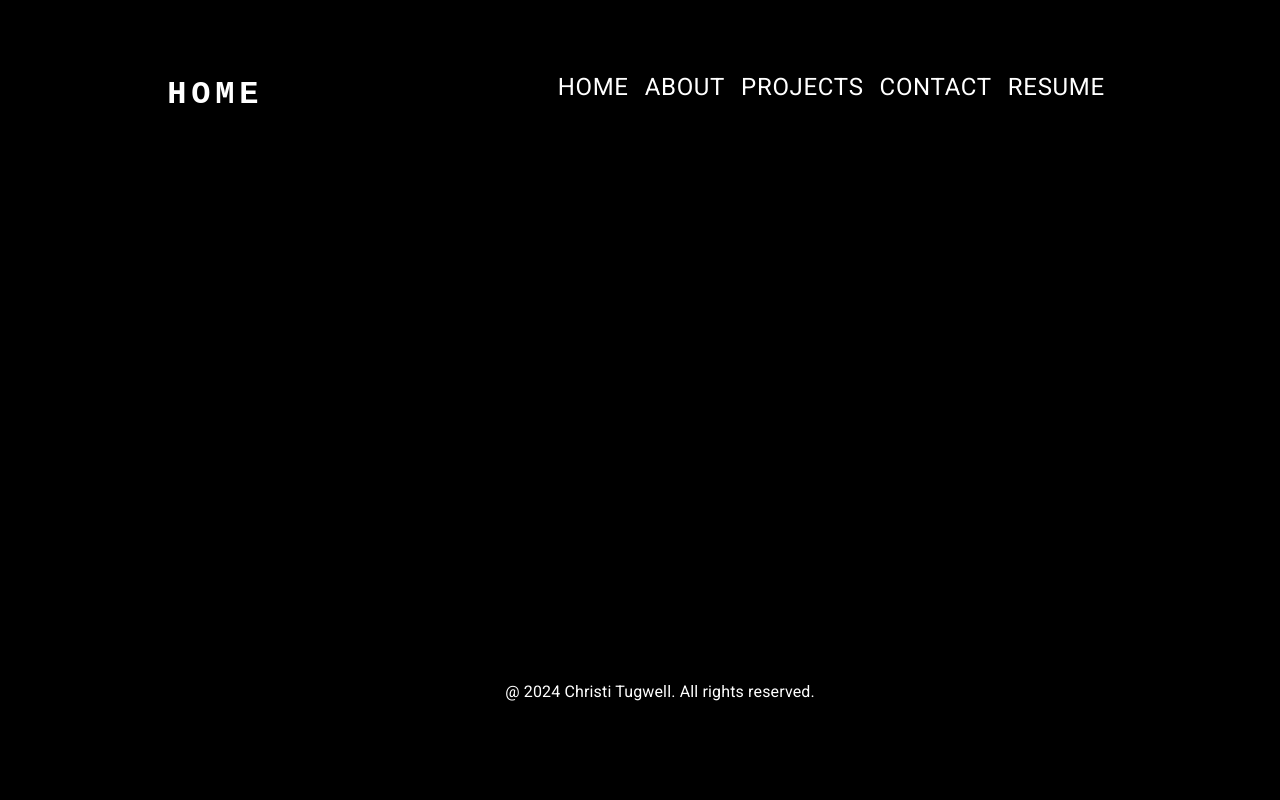
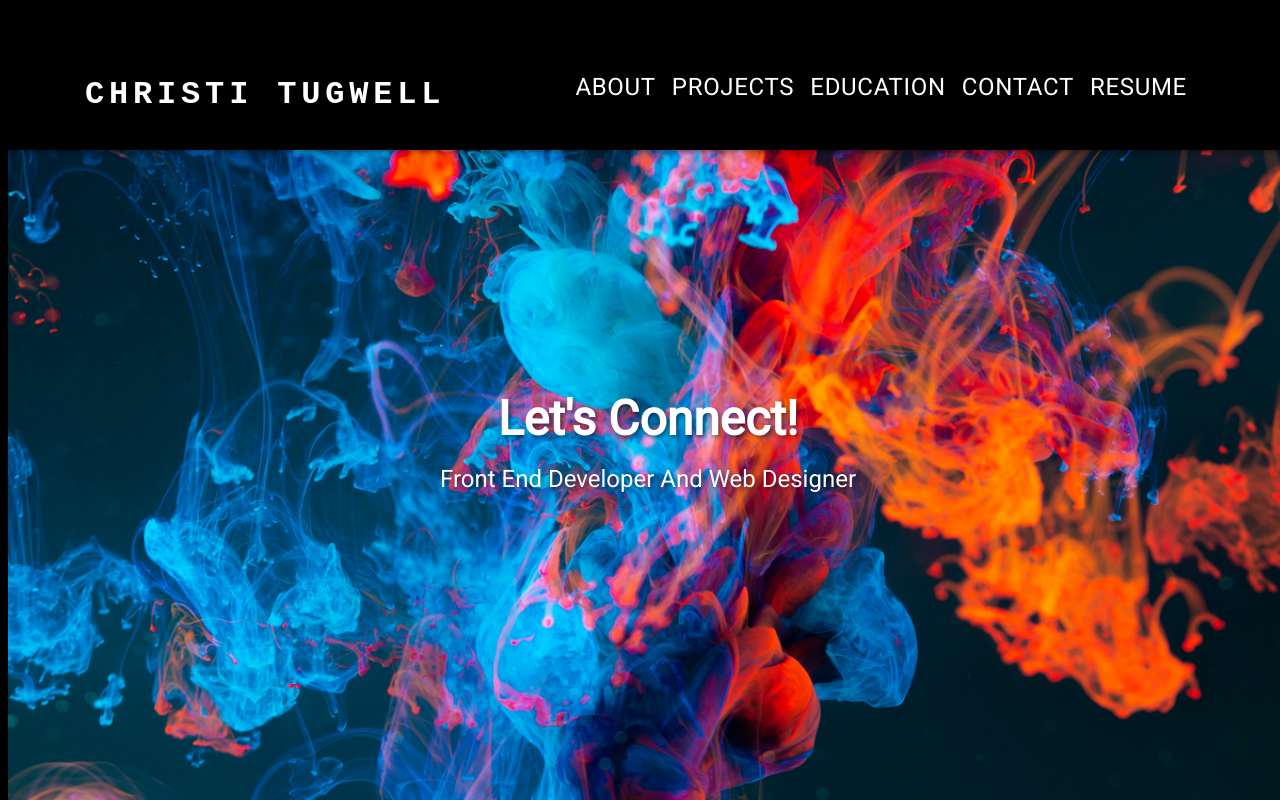
Before and after one commit to tugwellchristi/Portfolio-2.0, a React (Vite) app in the folder React-Portfolio/Portfolio/: page /Contact in a window 1280 px wide. Built offline with nearby package versions, Linux system fonts and the light colour scheme.

Commit message:
started to add styling and content to pages

```diff
--- a/React-Portfolio/Portfolio/src/components/AppBar.jsx
+++ b/React-Portfolio/Portfolio/src/components/AppBar.jsx
@@ -11,9 +11,9 @@ import Button from '@mui/material/Button';
 
 
 const pages = [
-  { name: 'Home', path: '/' },
   { name: 'About', path: '/about' },
   { name: 'Projects', path: '/projects' },
+  { name: 'Education', path: '/education' },
   { name: 'Contact', path: '/contact' },
   { name: 'Resume', path: '/resume' },
 ];
@@ -66,7 +66,7 @@ function ResponsiveAppBar() {
           >
             {/* Link for Home */}
             <Link to="/" style={{ color: 'inherit', textDecoration: 'none' }}>
-              HOME
+              CHRISTI TUGWELL
             </Link>
           </Typography>
 
--- a/React-Portfolio/Portfolio/src/index.jsx
+++ b/React-Portfolio/Portfolio/src/index.jsx
@@ -31,6 +31,10 @@ const router = createBrowserRouter([
         element: <Projects />,
       },
       {
+        path: '/Education',
+        element: <Projects />,
+      },
+      {
         path: '/Contact',
         element: <Contact />,
       },
--- a/React-Portfolio/Portfolio/src/pages/About.jsx
+++ b/React-Portfolio/Portfolio/src/pages/About.jsx
@@ -1,17 +1,53 @@
-export default function About() {
+import * as React from 'react';
+import Box from '@mui/material/Box';
+import Card from '@mui/material/Card';
+import CardContent from '@mui/material/CardContent';
+import Typography from '@mui/material/Typography';
+
+function About() {
+    const backgroundStyles = {
+        height: '750px',
+        width: '100vw',
+        backgroundColor: '#025EA5ff',
+        position: 'fixed',
+        zIndex: 1,
+        display: 'flex',
+        flexDirection: 'column',
+        justifyContent: 'center',
+        alignItems: 'center',
+        flexGrow: 1,
+        marginTop: '60px',
+        textShadow: '2px 2px 4px rgba(0, 0, 0, 0.5)',
+    };
+
+    const fontStyles = {
+        fontFamily: 'monospace',
+        fontWeight: 700,
+        letterSpacing: '.3rem',
+        color: 'white',
+        fontSize: 'calc(2rem /1.3)',
+        margin: '0',
+    };
     return (
-        <div>
-            <h1>Front-end & UX/UI minded with full stack tendencies.</h1>
-            <p>
+        <Box sx={{ ...backgroundStyles, ...fontStyles, }}>
+            <Typography variant='h3' mb={2}>
+                Front-end & UX/UI minded with full stack tendencies.
+            </Typography>
+            <Typography variant='body1'>
                 I've always enjoyed creative challenges, working with people, and being project oriented. Taking basic elements and turning them into something visually meaningful is incredibly rewarding. Ive used these principles personally with various DIY projects and professionally as a pastry chef, in various hospitality roles, and in creating marketing materials across various mediums.
-
+                <br />
+                <br />
                 Based in the Pacfic Northwest, I find my inspiration from nature, music, immersive art installations, motorcycles, travel, and
                 creating of all sorts! I lean heavily into loud, maximalist art but also appreciate simple, delicate things. I believe balance is key!
+                <br />
+                <br />
+                I look forward to meeting others and creating meaningful digital experiences together!
+            </Typography>
+            <Typography variant='h4' mb={2}>
+                Current Focus: Front-End Development // Web Design // UX/UI
+            </Typography>
+        </Box>
+    );
+};
 
-                I look forward to meeting others and creating meaningful digital experiences together!
-            </p>
-            <h2>Current Focus: Front-End Development // Web Design // UX/UI </h2>
-
-        </div>
-    );
-}
+export default About;
--- a/React-Portfolio/Portfolio/src/pages/Contact.jsx
+++ b/React-Portfolio/Portfolio/src/pages/Contact.jsx
@@ -1,20 +1,42 @@
-export default function Contact() {
+import React from 'react';
+import Box from '@mui/material/Box';
+import Typography from '@mui/material/Typography';
+import backgroundImage from '../assets/Abstract.png';
+
+
+function Contact() {
     return (
-      <div>
-        <h1>Contact Page</h1>
-        <p>
-          Integer cursus bibendum sem non pretium. Vestibulum in aliquet sem, quis
-          molestie urna. Aliquam semper ultrices varius. Aliquam faucibus sit amet
-          magna a ultrices. Aenean pellentesque placerat lacus imperdiet
-          efficitur. In felis nisl, luctus non ante euismod, tincidunt bibendum
-          mi. In a molestie nisl, eu sodales diam. Nam tincidunt lacus quis magna
-          posuere, eget tristique dui dapibus. Maecenas fermentum elementum
-          faucibus. Quisque nec metus vestibulum, egestas massa eu, sollicitudin
-          ipsum. Nulla facilisi. Sed ut erat ligula. Nam tincidunt nunc in nibh
-          dictum ullamcorper. Class aptent taciti sociosqu ad litora torquent per
-          conubia nostra, per inceptos himenaeos. Etiam ornare rutrum felis at
-          rhoncus. Etiam vel condimentum magna, quis tempor nulla.
-        </p>
-      </div>
+        <Box
+            sx={{
+                height: '750px',
+                width: '100vw',
+                backgroundImage: `url(${backgroundImage})`,
+                backgroundSize: 'cover',
+                backgroundPosition: 'center',
+                position: 'fixed',
+                zIndex: 1,
+                display: 'flex',
+                flexDirection: 'column',
+                justifyContent: 'center',
+                alignItems: 'center',
+                fontFamily: 'monospace',
+                fontWeight: 700,
+                letterSpacing: '.3rem',
+                color: 'white',
+                flexGrow: 1,
+                fontSize: '2rem',
+                marginTop: '60px',
+                textShadow: '2px 2px 4px rgba(0, 0, 0, 0.5)',
+            }}
+        >
+            <Typography variant='h3' fontWeight='bold' mb={2}>
+                Let's Connect!
+            </Typography>
+            <Typography variant='h5'>
+                Front End Developer And Web Designer
+            </Typography>
+        </Box>
     );
-  }
+}
+
+export default Contact;
--- a/React-Portfolio/Portfolio/src/pages/Home.jsx
+++ b/React-Portfolio/Portfolio/src/pages/Home.jsx
@@ -30,7 +30,7 @@ function Home() {
             }}
         >
             <Typography variant='h3' fontWeight='bold' mb={2}>
-                HI, I'M CHRISTI TUGWELL!
+                HI, I'M CHRISTI!
             </Typography>
             <Typography variant='h5'>
                 Front End Developer And Web Designer
```
Also changed, not shown: React-Portfolio/Portfolio/src/App.css (+6 -5 lines).
